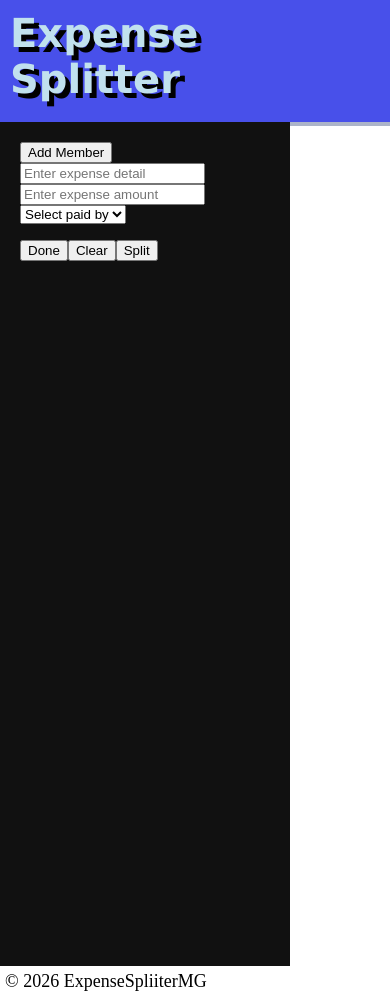
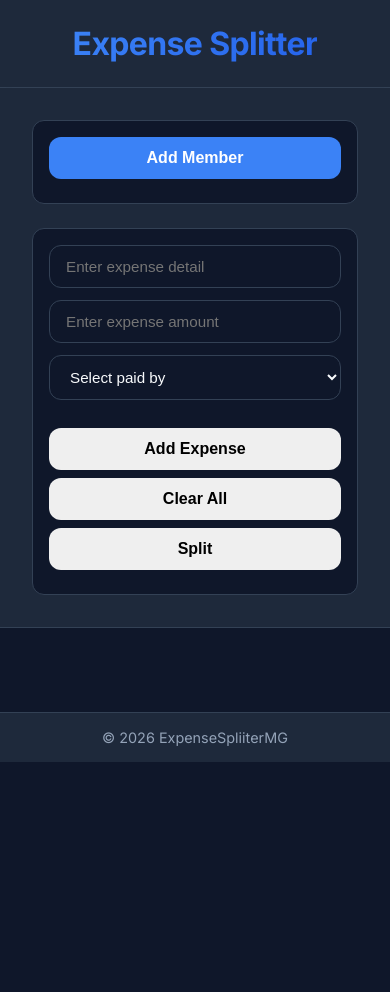
Before and after one commit to the-Monk-bro/Expense-Splitter, a React app: page / in a window 390 px wide. After the commit the page ends 844 px from the top, so only its background shows below. Built offline with nearby package versions, Linux system fonts and the light colour scheme; the HTML template or start-up script is replaced by a standard one.

Commit message:
Added css for the whole application

```diff
--- a/src/App.jsx
+++ b/src/App.jsx
@@ -2,7 +2,7 @@ import styles from './App.module.css';
 import Header from "./Header/Header";
 import Footer from './Footer/Footer';
 import Split from './Split/Split.jsx';
-import { useState,useMemo } from 'react';
+import { useState, useMemo } from 'react';
 
 import Expense from "./Expense/Expense.jsx";
 
@@ -10,18 +10,18 @@ import Expense from "./Expense/Expense.jsx";
 function App() {
 
   //Adding members
-  const [members,setMembers] = useState([]);
-  const [addInput, setAddInput]= useState(false);
-  const [addButtonMsg, setAddButtonMsg]= useState("Add Member");
-  const [name,setName] = useState("");
+  const [members, setMembers] = useState([]);
+  const [addInput, setAddInput] = useState(false);
+  const [addButtonMsg, setAddButtonMsg] = useState("Add Member");
+  const [name, setName] = useState("");
 
-  const addMember = ()=> {
+  const addMember = () => {
     setAddInput(!addInput);
-    addInput? setAddButtonMsg("Add Member") : setAddButtonMsg("Cancel");
+    addInput ? setAddButtonMsg("Add Member") : setAddButtonMsg("Cancel");
   }
-  const enterOnAdd =(e)=>{
-    if (e.key=='Enter'){
-      setMembers([...members, {name:name , given:0 , haveToGive:0}]);
+  const enterOnAdd = (e) => {
+    if (e.key == 'Enter') {
+      setMembers([...members, { name: name, given: 0, haveToGive: 0 }]);
       setAddInput(false);
       setAddButtonMsg("Add Member");
       setName("");
@@ -34,13 +34,13 @@ function App() {
   const [amount, setAmount] = useState("");
 
 
-  const [paidBy,setPaidBy] = useState("");
-  const handlePaidByChange = (e)=> {
+  const [paidBy, setPaidBy] = useState("");
+  const handlePaidByChange = (e) => {
     setPaidBy(e.target.value);
   }
 
-  const [involved,setInvolved]= useState([]);
-  const handleCheck= (m)=> {
+  const [involved, setInvolved] = useState([]);
+  const handleCheck = (m) => {
     setInvolved(prev => prev.includes(m) ? prev.filter(mem => mem !== m) : [...prev, m])
   }
 
@@ -48,28 +48,31 @@ function App() {
   const [expenses, setExpenses] = useState([]);
 
 
-  const addExpense =()=> {
-    if (detail!=="" && amount!=="" && paidBy!=="" && involved.length>0 ){
-      setExpenses([...expenses,{detail,amount,  paidBy, involved } ])
-      setMembers(prev => prev.map(m=> m.name===paidBy? {...m, given : m.given+amount} : {...m}));
-      setMembers(prev => prev.map(m=> involved.includes(m.name)? {...m, haveToGive: m.haveToGive+ amount/involved.length} : {...m}))
+  const addExpense = () => {
+    if (detail !== "" && amount !== "" && paidBy !== "" && involved.length > 0) {
+      setExpenses([...expenses, { detail, amount, paidBy, involved }])
+      setMembers(prev => prev.map(m => m.name === paidBy ? { ...m, given: m.given + amount } : { ...m }));
+      setMembers(prev => prev.map(m => involved.includes(m.name) ? { ...m, haveToGive: m.haveToGive + amount / involved.length } : { ...m }))
       setDetail("");
       setAmount("");
       setPaidBy("");
       setInvolved([]);
+    }
+    else {
+      alert("Please fill all the fields of expense to add one.");
     }
 
   }
 
   //Utility functions
 
-  const clearAll=()=>{
+  const clearAll = () => {
     setExpenses([]);
     setMembers([]);
     setShowSplit(false);
   }
 
-  const [showSplit ,setShowSplit] = useState(false);
+  const [showSplit, setShowSplit] = useState(false);
 
 
   return (
@@ -80,39 +83,40 @@ function App() {
 
         <aside className={styles.sidebar}>
 
-        <div>
+          <div className={styles.section}>
             <button onClick={addMember}>{addButtonMsg}</button>
-          {addInput && <input type='text' placeholder='Enter member name' onChange={(e)=> setName(e.target.value)} onKeyDown={(e)=> enterOnAdd(e)} />}
+            {addInput && <input type='text' placeholder='Enter member name' onChange={(e) => setName(e.target.value)} onKeyDown={(e) => enterOnAdd(e)} />}
           </div>
 
-        <div>
+          <div className={styles.section}>
             <input type='text' value={detail} placeholder='Enter expense detail' onChange={(e) => setDetail(e.target.value)} />
-          <input type='number' value={amount} placeholder='Enter expense amount' onChange={(e)=> setAmount(Number(e.target.value))} />
+            <input type='number' value={amount} placeholder='Enter expense amount' onChange={(e) => setAmount(Number(e.target.value))} />
             <select value={paidBy} onChange={(e) => handlePaidByChange(e)}>
               <option value="">Select paid by</option>
-            {members.map((m,index)=> <option key={index} value={m.name}> {m.name} </option>)}
+              {members.map((m, index) => <option key={index} value={m.name}> {m.name} </option>)}
             </select>
-          {members.length!==0 && <p>Select persons involved:</p>}
+            {members.length !== 0 && <p>Select persons involved:</p>}
             <ul>
-            {members.map((m,index)=><li key={index}><input value={m.name} type='checkbox' checked={involved.includes(m.name)} onChange={()=> handleCheck(m.name)}/> {m.name} </li> )}
+              {members.map((m, index) => <li key={index}><input value={m.name} type='checkbox' checked={involved.includes(m.name)} onChange={() => handleCheck(m.name)} /> {m.name} </li>)}
             </ul>
-          <button onClick={addExpense}> Done</button>
-          <button onClick={clearAll}> Clear</button>
-          <button onClick={()=>setShowSplit(true)}>Split</button>
+            <button onClick={addExpense}> Add Expense</button>
+            <button onClick={clearAll}> Clear All</button>
+            <button onClick={() => setShowSplit(true)}>Split</button>
           </div>
-
-        {showSplit && <Split members={members}></Split>}
 
         </aside>
 
 
         <main className={styles.content}>
+
           <ul>
-          {expenses.map((e,index)=>
+            {expenses.map((e, index) =>
               <li key={index}>
                 <Expense detail={e.detail} amount={e.amount} paidBy={e.paidBy} involved={e.involved}> </Expense>
               </li>)}
           </ul>
+          <br></br>
+          {showSplit && <Split members={members}></Split>}
         </main>
 
       </div>
--- a/src/App.module.css
+++ b/src/App.module.css
@@ -1,21 +1,159 @@
-html, body , #root {
-    height: 100%;
-    margin:0;
+@import url('https://fonts.googleapis.com/css2?family=Inter:wght@400;500;600;700&display=swap');
+
+:global(:root) {
+  --bg-primary: #0f172a;
+  --bg-secondary: #1e293b;
+  --bg-accent: #334155;
+  --text-primary: #f8fafc;
+  --text-secondary: #94a3b8;
+  --accent-color: #3b82f6;
+  --accent-hover: #2563eb;
+  --danger-color: #ef4444;
+  --success-color: #22c55e;
+  --card-shadow: 0 4px 6px -1px rgba(0, 0, 0, 0.1), 0 2px 4px -1px rgba(0, 0, 0, 0.06);
+  --border-radius: 12px;
+  --transition: all 0.3s ease;
 }
 
-.page{
-    display: flex;
-    height: 100vh;
+:global(html),
+:global(body),
+:global(#root) {
+  height: 100%;
+  margin: 0;
+  font-family: 'Inter', sans-serif;
+  background-color: var(--bg-primary);
+  color: var(--text-primary);
+  box-sizing: border-box;
+}
+
+:global(*),
+:global(*::before),
+:global(*::after) {
+  box-sizing: inherit;
+}
+
+.page {
+  display: flex;
+  height: calc(100vh - 140px);
+  /* Adjust based on header/footer height */
+  overflow: hidden;
+  max-width: 1440px;
+  margin: 0 auto;
 }
 
 .sidebar {
-  width: 250px;
-  background: #111;
+  width: 350px;
+  background: var(--bg-secondary);
+  color: var(--text-primary);
+  padding: 2rem;
+  display: flex;
+  flex-direction: column;
+  gap: 1.5rem;
+  overflow-y: auto;
+  border-right: 1px solid var(--bg-accent);
+  box-shadow: var(--card-shadow);
+}
+
+.section {
+  background: var(--bg-primary);
+  border: 1px solid var(--bg-accent);
+  border-radius: var(--border-radius);
+  padding: 1rem;
+  display: flex;
+  flex-direction: column;
+}
+
+.sidebar input,
+.sidebar select {
+  width: 100%;
+  padding: 0.75rem 1rem;
+  border: 1px solid var(--bg-accent);
+  background: var(--bg-primary);
+  color: var(--text-primary);
+  border-radius: var(--border-radius);
+  font-size: 0.95rem;
+  transition: var(--transition);
+  margin-bottom: 0.75rem;
+}
+
+.sidebar input:focus,
+.sidebar select:focus {
+  outline: none;
+  border-color: var(--accent-color);
+  box-shadow: 0 0 0 2px rgba(59, 130, 246, 0.3);
+}
+
+.sidebar button {
+  width: 100%;
+  padding: 0.75rem 1.5rem;
+  border: none;
+  border-radius: var(--border-radius);
+  font-weight: 600;
+  cursor: pointer;
+  transition: var(--transition);
+  font-size: 1rem;
+  margin-bottom: 0.5rem;
+}
+
+.sidebar button:first-child {
+  /* Add member button usually first */
+  background-color: var(--accent-color);
   color: white;
-  padding: 20px;
+}
+
+.sidebar button:hover {
+  transform: translateY(-1px);
+  filter: brightness(110%);
+}
+
+.sidebar ul {
+  list-style: none;
+  padding: 0;
+  margin: 0.5rem 0;
+}
+
+.sidebar li {
+  display: flex;
+  align-items: center;
+  gap: 0.75rem;
+  padding: 0.5rem;
+  cursor: pointer;
+}
+
+.sidebar li input[type="checkbox"] {
+  width: auto;
+  margin: 0;
+  cursor: pointer;
+  accent-color: var(--accent-color);
 }
 
 .content {
   flex: 1;
-  padding: 20px;
+  padding: 2rem;
+  overflow-y: auto;
+  background: var(--bg-primary);
 }
+
+.content ul {
+  list-style: none;
+  padding: 0;
+  margin: 0;
+  display: grid;
+  grid-template-columns: repeat(auto-fill, minmax(300px, 1fr));
+  gap: 1.5rem;
+}
+
+@media (max-width: 768px) {
+  .page {
+    flex-direction: column;
+    height: auto;
+    overflow: visible;
+  }
+
+  .sidebar {
+    width: 100%;
+    height: auto;
+    border-right: none;
+    border-bottom: 1px solid var(--bg-accent);
+  }
+}
--- a/src/Footer/Footer.module.css
+++ b/src/Footer/Footer.module.css
@@ -1,4 +1,9 @@
-.foot{
-    margin:5px;
-    font-size: 18px;
+.foot {
+    margin: 0;
+    padding: 1rem;
+    font-size: 0.9rem;
+    color: var(--text-secondary);
+    text-align: center;
+    background-color: var(--bg-secondary);
+    border-top: 1px solid var(--bg-accent);
 }
--- a/src/Header/Header.module.css
+++ b/src/Header/Header.module.css
@@ -1,18 +1,22 @@
-
-.header{
-    background-color: rgb(72, 80, 234);
-    padding: 10px;
-    box-shadow: 0px 4px rgba(13, 37, 97, 0.34);
-
-
+.header {
+    background-color: var(--bg-secondary);
+    padding: 1.5rem 2rem;
+    box-shadow: var(--card-shadow);
+    border-bottom: 1px solid var(--bg-accent);
+    display: flex;
+    justify-content: center;
+    align-items: center;
 }
 
-.heading{
-    font-family:Verdana, Geneva, Tahoma, sans-serif;
-    font-size: 40px;
-    margin:0;
-    margin-bottom: 10px;
-    justify-self: center;
-    color: rgb(193, 225, 238);
-    text-shadow:5px 5px black;
+.heading {
+    font-family: 'Inter', sans-serif;
+    font-size: 2rem;
+    font-weight: 700;
+    margin: 0;
+    color: var(--accent-color);
+    background: linear-gradient(135deg, var(--accent-color), var(--accent-hover));
+    background-clip: text;
+    -webkit-background-clip: text;
+    -webkit-text-fill-color: transparent;
+    letter-spacing: -0.02em;
 }
--- /dev/null
+++ b/src/Split/Split.module.css
@@ -0,0 +1,43 @@
+.splitContainer {
+    background: var(--bg-secondary);
+    border: 1px solid var(--bg-accent);
+    border-radius: var(--border-radius);
+    padding: 1.5rem;
+    margin-top: 1.5rem;
+    color: var(--text-primary);
+    box-shadow: var(--card-shadow);
+    animation: fadeIn 0.3s ease-in-out;
+}
+
+@keyframes fadeIn {
+    from {
+        opacity: 0;
+        transform: translateY(10px);
+    }
+
+    to {
+        opacity: 1;
+        transform: translateY(0);
+    }
+}
+
+.total {
+    font-size: 1.1rem;
+    font-weight: 700;
+    margin-top: 0;
+    margin-bottom: 1rem;
+    padding-bottom: 0.75rem;
+    border-bottom: 1px solid var(--bg-accent);
+    color: var(--accent-color);
+}
+
+.resultItem {
+    margin: 0.5rem 0;
+    padding: 0.75rem;
+    background: var(--bg-primary);
+    border-radius: var(--border-radius);
+    font-size: 0.95rem;
+    display: flex;
+    align-items: center;
+    border-left: 3px solid var(--success-color);
+}
```
Also changed, not shown: src/Expense/Expense.module.css (+74 -2 lines), src/Split/Split.jsx (+29 -38 lines), 1 other file (tests, documents, lock files or other folders). Lines whose indentation alone changed are shown as unchanged.
